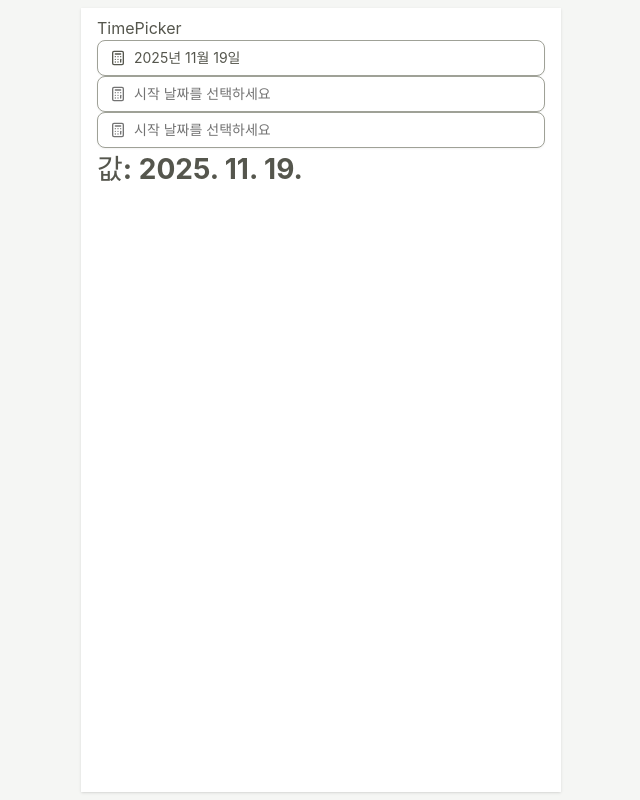
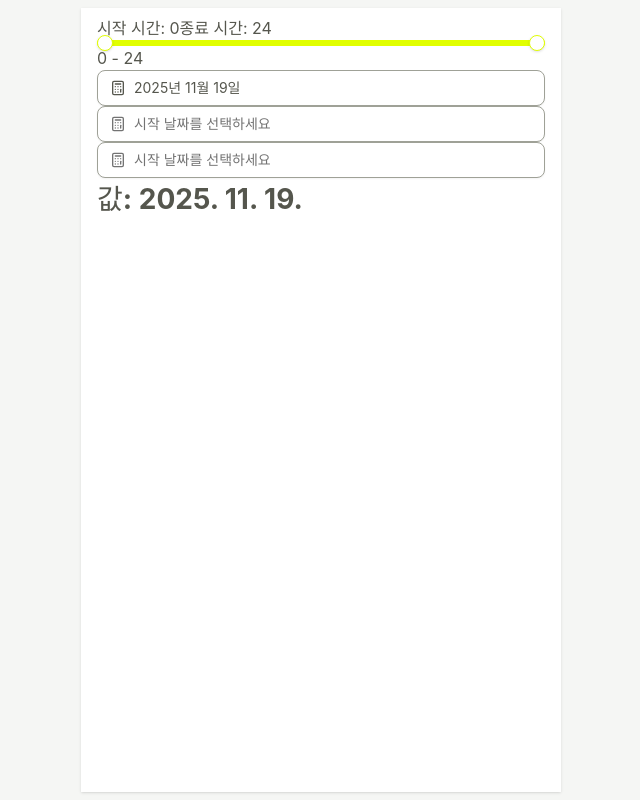
Before and after one commit to Samsung-SCSA-25th-Team2/tennis-web-app-fe, a React (Vite) app in the folder catch-tennis/: page /match/create in a window 1280 px wide. Shown: the whole page, without its empty margins (319-959 px from the left). Built offline with nearby package versions, Linux system fonts and the light colour scheme; no server answers; a web font is replaced by a local one.

Commit message:
feat: add time picker

```diff
--- a/catch-tennis/package.json
+++ b/catch-tennis/package.json
@@ -11,6 +11,7 @@
   },
   "dependencies": {
     "@radix-ui/react-popover": "^1.1.15",
+    "@radix-ui/react-slider": "^1.3.6",
     "@radix-ui/react-slot": "^1.2.4",
     "@stomp/stompjs": "^7.2.1",
     "@tailwindcss/vite": "^4.1.17",
--- a/catch-tennis/src/features/match/pages/MatchCreate.tsx
+++ b/catch-tennis/src/features/match/pages/MatchCreate.tsx
@@ -1,15 +1,21 @@
 import {TimePicker, DatePicker} from "@shared/components/atoms"
 import {useState} from "react"
-import type {DateRange} from "react-day-picker";
+import type {DateRange} from "react-day-picker"
+import type {TimeRange} from "@shared/types/common.ts"
 
 export function MatchCreate() {
     const [date, setDate] = useState<Date>(new Date())
     const [dates, setDates] = useState<Array<Date>>([])
     const [dateRange, setDateRange] = useState<DateRange>()
+    const [timeRange, setTimeRange] = useState<TimeRange>({start:0, end:24})
 
     return (
         <div>
-            <TimePicker/>
+            <TimePicker
+                value={timeRange}
+                onTimeRangeChange={setTimeRange}
+            />
+            {timeRange.start} - {timeRange.end}
             <DatePicker
                 mode={'single'}
                 date={date}
--- a/catch-tennis/src/shared/components/atoms/TimePicker.tsx
+++ b/catch-tennis/src/shared/components/atoms/TimePicker.tsx
@@ -1,5 +1,40 @@
-export function TimePicker() {
+import {Slider} from "@shared/components/ui/slider.tsx"
+import type {TimeRange} from "@shared/types/common.ts"
+
+interface TimePickerProps {
+    value: TimeRange
+    onTimeRangeChange: (value: TimeRange) => void
+}
+
+export function TimePicker({
+    value,
+    onTimeRangeChange,
+                           }: TimePickerProps) {
+
+    const toSliderValue = (timeRange: TimeRange) => {
+        return [timeRange.start, timeRange.end]
+    }
+
+    const handleValueChange = (value: number[]) => {
+        onTimeRangeChange({
+            start: value[0],
+            end: value[1],
+        })
+
+    }
+
     return (
-        <>TimePicker</>
+        <div>
+            <span>시작 시간: {value.start}</span>
+            <span>종료 시간: {value.end}</span>
+            <Slider
+                value={toSliderValue(value)}
+                onValueChange={handleValueChange}
+                min={0}
+                max={24}
+                step={1}
+                minStepsBetweenThumbs={1}
+            />
+        </div>
     )
 }
--- /dev/null
+++ b/catch-tennis/src/shared/components/ui/slider.tsx
@@ -0,0 +1,61 @@
+import * as React from "react"
+import * as SliderPrimitive from "@radix-ui/react-slider"
+
+import { cn } from "@/shared/lib/utils"
+
+function Slider({
+  className,
+  defaultValue,
+  value,
+  min = 0,
+  max = 100,
+  ...props
+}: React.ComponentProps<typeof SliderPrimitive.Root>) {
+  const _values = React.useMemo(
+    () =>
+      Array.isArray(value)
+        ? value
+        : Array.isArray(defaultValue)
+          ? defaultValue
+          : [min, max],
+    [value, defaultValue, min, max]
+  )
+
+  return (
+    <SliderPrimitive.Root
+      data-slot="slider"
+      defaultValue={defaultValue}
+      value={value}
+      min={min}
+      max={max}
+      className={cn(
+        "relative flex w-full touch-none items-center select-none data-[disabled]:opacity-50 data-[orientation=vertical]:h-full data-[orientation=vertical]:min-h-44 data-[orientation=vertical]:w-auto data-[orientation=vertical]:flex-col",
+        className
+      )}
+      {...props}
+    >
+      <SliderPrimitive.Track
+        data-slot="slider-track"
+        className={cn(
+          "bg-muted relative grow overflow-hidden rounded-full data-[orientation=horizontal]:h-1.5 data-[orientation=horizontal]:w-full data-[orientation=vertical]:h-full data-[orientation=vertical]:w-1.5"
+        )}
+      >
+        <SliderPrimitive.Range
+          data-slot="slider-range"
+          className={cn(
+            "bg-primary absolute data-[orientation=horizontal]:h-full data-[orientation=vertical]:w-full"
+          )}
+        />
+      </SliderPrimitive.Track>
+      {Array.from({ length: _values.length }, (_, index) => (
+        <SliderPrimitive.Thumb
+          data-slot="slider-thumb"
+          key={index}
+          className="border-primary ring-ring/50 block size-4 shrink-0 rounded-full border bg-white shadow-sm transition-[color,box-shadow] hover:ring-4 focus-visible:ring-4 focus-visible:outline-hidden disabled:pointer-events-none disabled:opacity-50"
+        />
+      ))}
+    </SliderPrimitive.Root>
+  )
+}
+
+export { Slider }
--- a/catch-tennis/src/shared/types/common.ts
+++ b/catch-tennis/src/shared/types/common.ts
@@ -21,3 +21,8 @@
     imgUrl?: string;
     name: string;
 }
+
+export interface TimeRange {
+    start: number
+    end: number
+}
```
Also changed, not shown: 1 other file (tests, documents, lock files or other folders).
